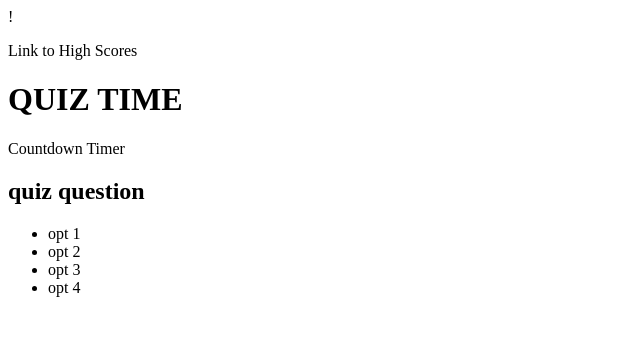
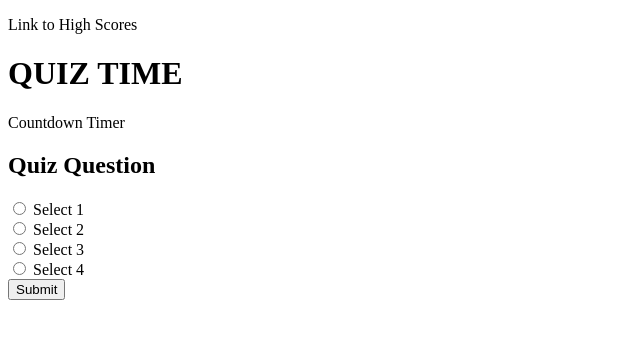
Before and after one commit to oak45985/quizzer, a plain HTML site: page index.html in a window 1280 px wide. Shown: the whole page, without its empty margins (0-640 px from the left). Drawn offline with Linux system fonts and the light colour scheme.

Commit message:
set up radio choices

```diff
--- a/index.html
+++ b/index.html
@@ -1,4 +1,4 @@
-!<!DOCTYPE html>
+<!DOCTYPE html>
 <html lang="en">
 <head>
 	<meta charset="UTF-8">
@@ -15,22 +15,23 @@
     </header>
 
     <section>
-        <h2>quiz question</h2>
         <div>
-            <ul>
-                <li>
-                    opt 1
-                </li>
-                <li>
-                    opt 2
-                </li>
-                <li>
-                    opt 3
-                </li>
-                <li>
-                    opt 4
-                </li>
-            </ul>
+            <form>
+                <h2 class = "quiz-question">Quiz Question</h2>
+                <input type = "radio" id = "opt1" name = "quiz1" value = "select1">
+                <label for="select1">Select 1</label>
+                <br>
+                <input type = "radio" id = "opt2" name = "quiz1" value = "select2">
+                <label for = "select2">Select 2</label>
+                <br>
+                <input type = "radio" id = "opt3" name = "quiz1" value = "select3">
+                <label for = "select3">Select 3</label>
+                <br>
+                <input type = "radio" id = "opt4" name = "quiz1" value = "select4">
+                <label for = "select4">Select 4</label>
+                <br>
+                <input type = "submit" value = "Submit">
+            </form>
         </div>
     </section>
     <script src="./assets/js/script.js"></script>
```
